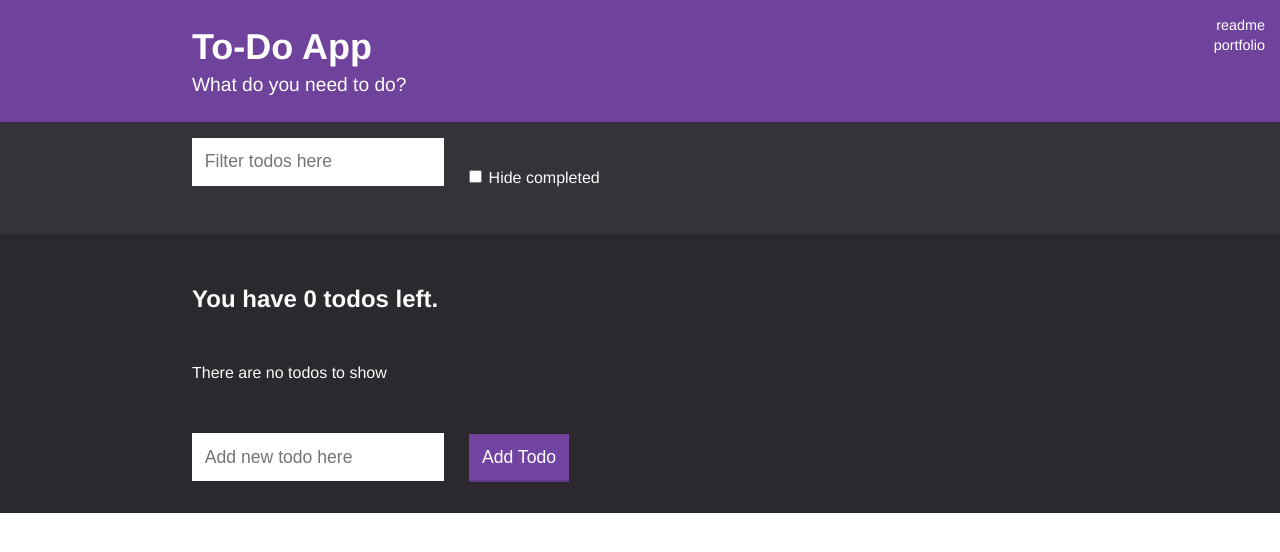
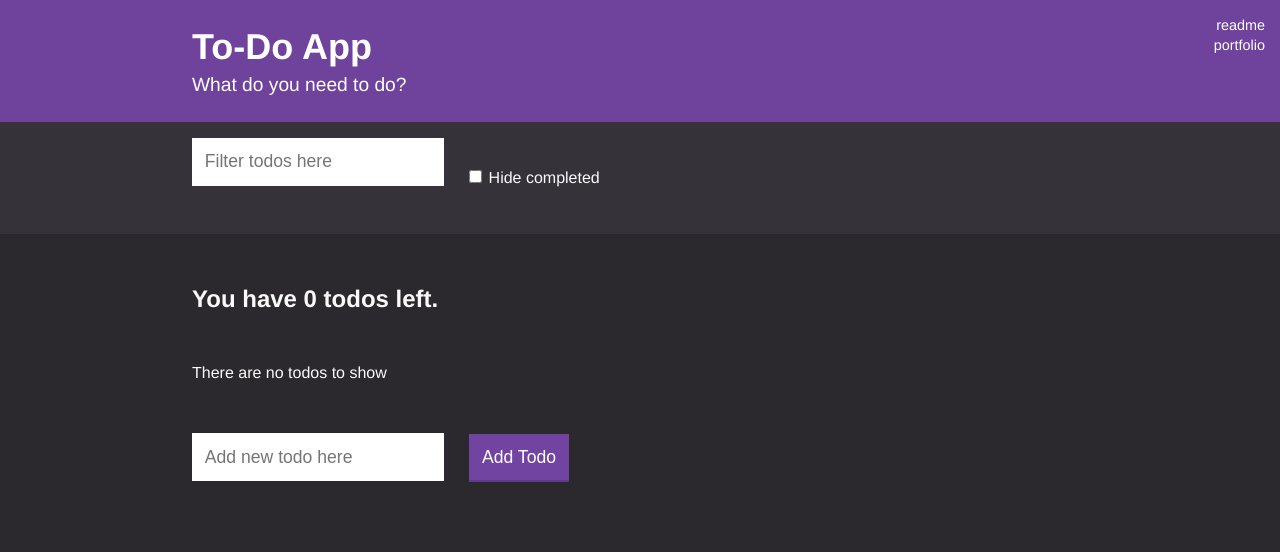
Before and after one commit to rlassi/Portfolio, a React (Create React App) app: page /todo-app in a window 1280 px wide. Shown: the top 552 px of the page. Built offline with nearby package versions, Linux system fonts and the light colour scheme.

Commit message:
tweaking todo app functionality

```diff
--- a/src/styles/TodoApp.module.scss
+++ b/src/styles/TodoApp.module.scss
@@ -3,7 +3,8 @@
 .container {
     background: #2B292E;
     color: #fafafa;
-    width: 100%;
+    height: 100vh;
+    min-height: 350px;
     font-family: Helvetica, Arial, sans-serif;
     font-size: 1rem;
 }
```
